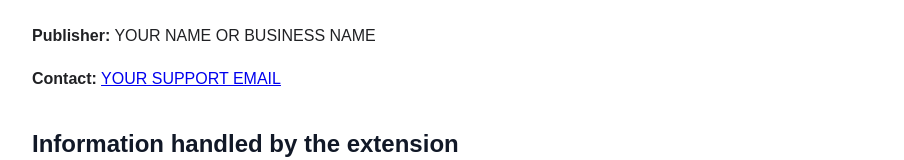
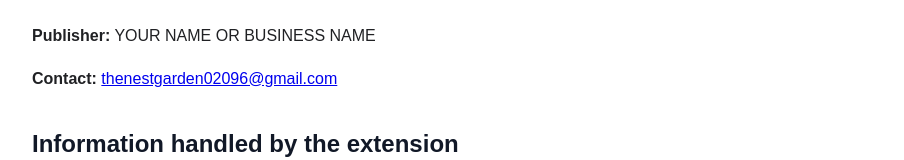
Before and after one commit to Junaid123se-web/wp-smart-image-inserter-privacy, a plain HTML site: page index.html in a window 1280 px wide. Shown: the part 319-479 px from the top of the page, without its empty margins (183-1087 px from the left). Drawn offline with Linux system fonts and the light colour scheme.

Commit message:
Update support email in index.html

```diff
--- a/index.html
+++ b/index.html
@@ -53,7 +53,7 @@
       <p><strong>Publisher:</strong> YOUR NAME OR BUSINESS NAME</p>
       <p>
         <strong>Contact:</strong>
-        <a href="mailto:thenestgarden02096@gmail.com">YOUR SUPPORT EMAIL</a>
+        <a href="mailto:thenestgarden02096@gmail.com">thenestgarden02096@gmail.com</a>
       </p>
     </section>
 
@@ -207,7 +207,7 @@
       <h2>Contact</h2>
       <p>
         For privacy questions or deletion requests, contact
-        <a href="mailto:thenestgarden02096@gmail.com">YOUR SUPPORT EMAIL</a>.
+        <a href="mailto:thenestgarden02096@gmail.com">thenestgarden02096@gmail.com</a>.
       </p>
     </section>
   </main>
```
